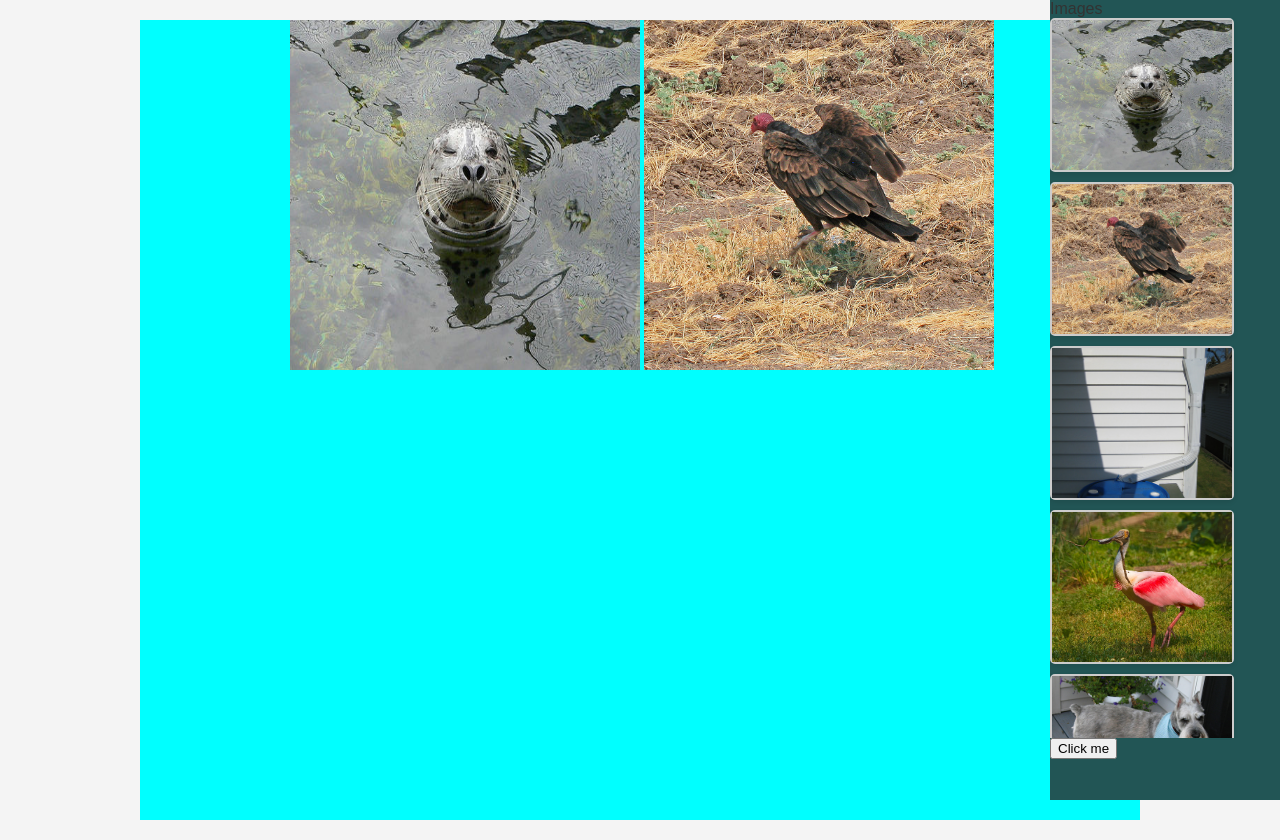
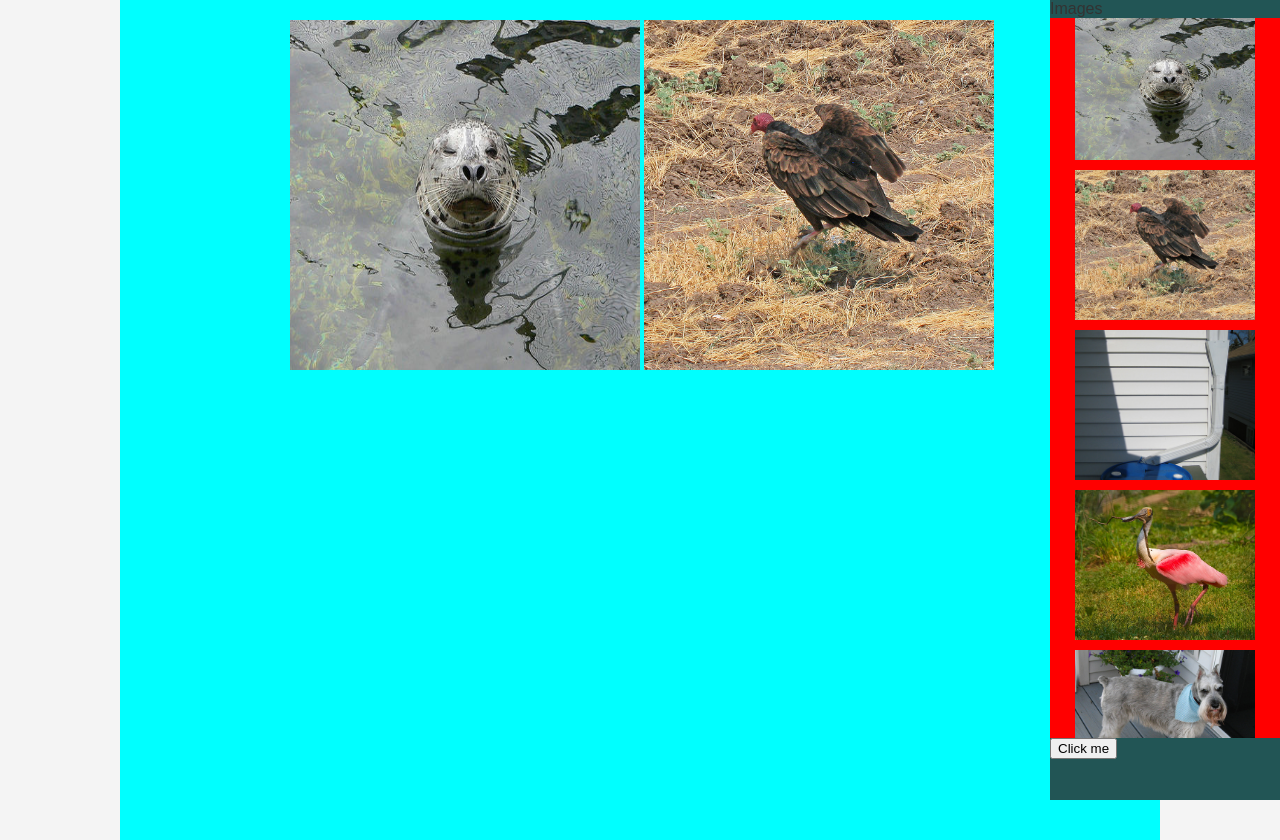
Before and after one commit to ManuelWelte/XAI_webapp, a plain HTML site: page index.html in a window 1280 px wide. Drawn offline with Linux system fonts and the light colour scheme.

Commit message:
Frontend: Flexin

```diff
--- a/styles.css
+++ b/styles.css
@@ -15,28 +15,22 @@ h1 {
 
 .container {
     display: flex;
-    justify-content: center;
     align-items: flex-start;
     max-width: 1200px;
-    padding: 20px;
     box-sizing: border-box;
 }
 
 .main_content {
+    padding: 20px;
     overflow-y: hidden;
     height: 100vh;
     width: 1000px;
-    float:left;
-    justify-content: center;
-    position: relative;
-    align-items: center;
     background-color: aqua;
 }
 
 .main-image {
     height: 90%;
     overflow-y: scroll;
-    justify-content: center;
     align-items: center;
     margin-left: 15%;
 }
@@ -58,20 +52,18 @@ h1 {
 }
 
 .thumbnail-gallery {
-    background-color: #255;
+    display: flex;
+    flex-direction: column;
+    align-items: center;
+    background-color: red;
     overflow-y: scroll; /* Enable vertical scrolling */
-    padding-right: 10px;
-    height:90%;
+    height: 90%;
 }
 
 .thumbnail {
     width: 180px; /* Fixed width for thumbnails */
     height: 150px;  /* Fixed height for thumbnails */
     margin-bottom: 10px;
-    border: 2px solid #ccc;
-    border-radius: 5px;
-    overflow: visible;
-    box-shadow: 0 2px 5px rgba(0,0,0,0.1);
     transition: transform 0.2s, border-color 0.2s;
 }
 
```
